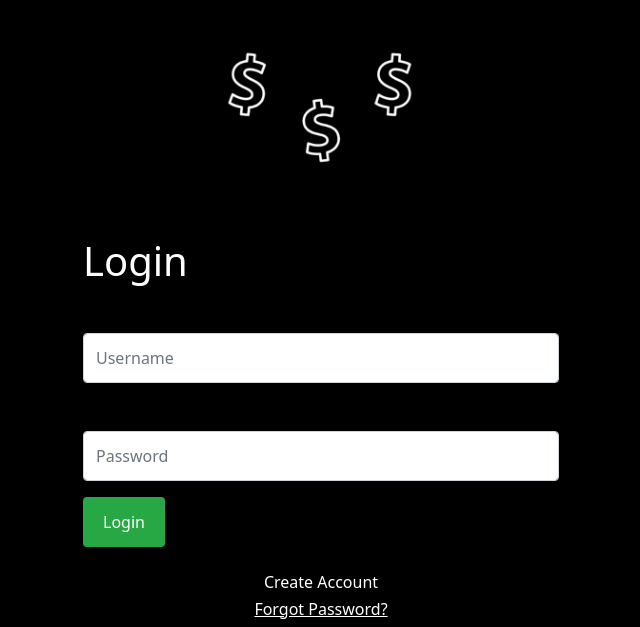
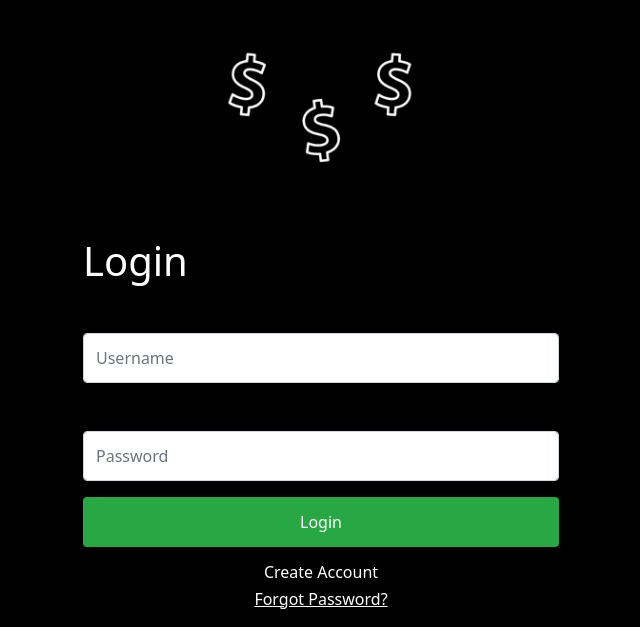
Before and after one commit to AndrewGuadi/doughDiaries, a Flask app: page /login in a window 1280 px wide. Shown: the part 260-887 px from the top of the page, without its empty margins (319-959 px from the left). Run offline with Flask 3, Linux system fonts and the light colour scheme; some libraries are stand-ins or nearby versions.

Commit message:
Changed login button width

```diff
--- a/static/css/login.css
+++ b/static/css/login.css
@@ -30,7 +30,9 @@ form {
     height: 50px; /* Larger form controls and buttons for better mobile accessibility */
 }
 .btn {
-    padding: 10px 20px; /* Larger padding for button */
+    width: 100%; /* Make the button full width */
+    text-align: center; /* Center the text within the button */
+    display: block; /* Ensure the button is treated as a block element */
 }
 
 .btn-primary {
```
